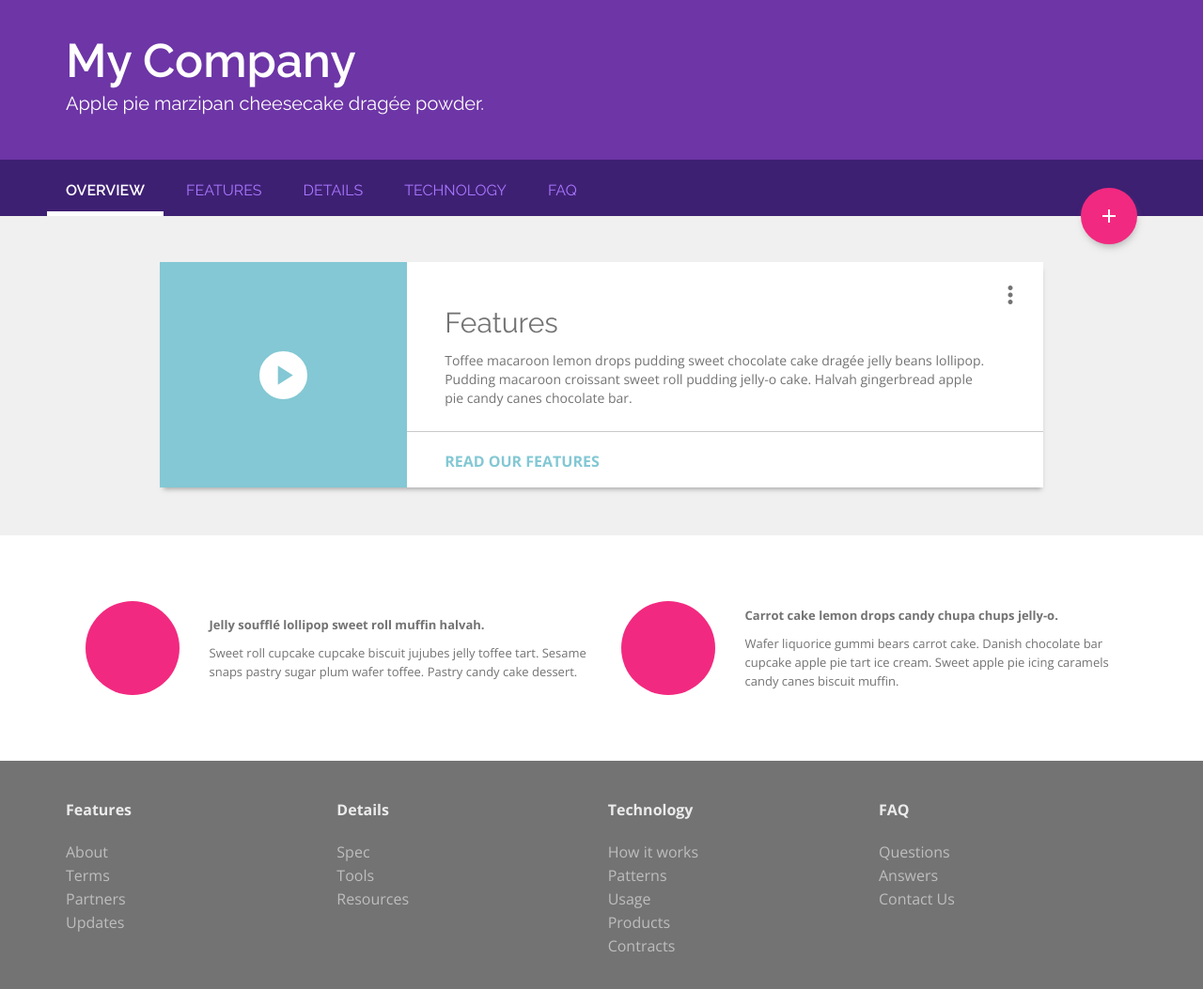
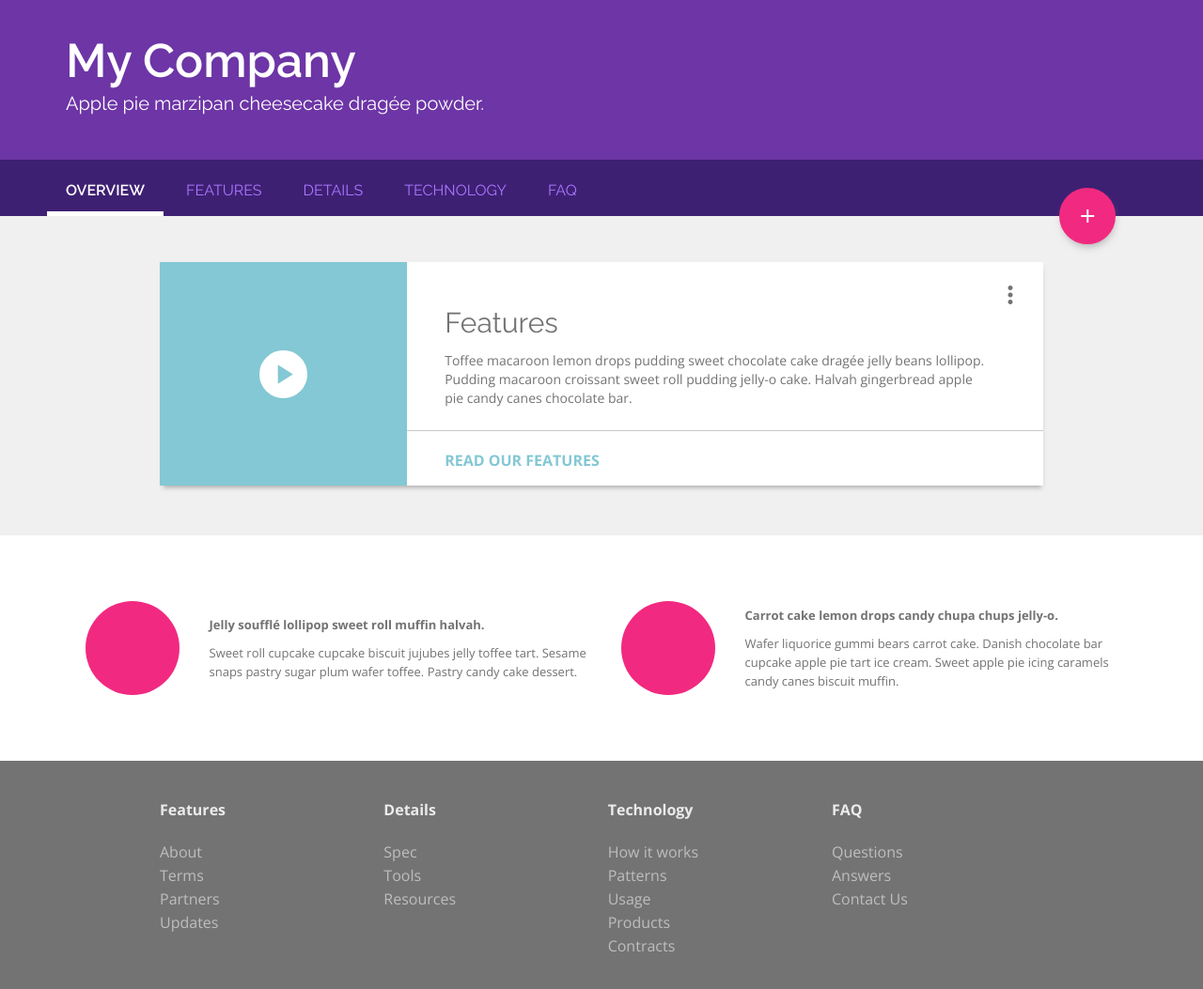
Before and after one commit to devinardya/Sample-StaticPage-1, a plain HTML site: page index.html in a window 1280 px wide. Shown: the whole page at 94% size. Drawn offline with nearby package versions, Linux system fonts and the light colour scheme.

Commit message:
fixed footer and top content

```diff
--- a/index.html
+++ b/index.html
@@ -73,7 +73,7 @@
             </article>
         </div>
         <footer>
-            <div class="container">
+            <div class="hero-box foot">
                 <div class="foot-contain">
                     <div class="footbox">
                         <p class="title">Features</p>
--- a/styles.css
+++ b/styles.css
@@ -83,7 +83,7 @@ nav{
     border-radius: 50px;
     top: 200px;
     position: absolute;
-    right: 0;
+    right: 2%;
     box-shadow: 1px 5px 9px -3px rgba(122,122,122,0.6);
 }
 
@@ -102,8 +102,8 @@ content{
 }
 
 .container-box{
-    width: 940px;
-    height: 240px;
+    width: 100%;
+    height: 70%;
     position: absolute;
     top: 14.5%;
     left:0;
@@ -242,12 +242,15 @@ footer{
     padding-bottom: 20px;
 }
 
+.hero-box.foot{
+    height: 230px;
+}
+
 .foot-contain{
     display: flex;
     flex-flow: row wrap;
     justify-content: space-between;
     width: 100%;
-    height: 230px;
 }
 
 .footbox{
```
